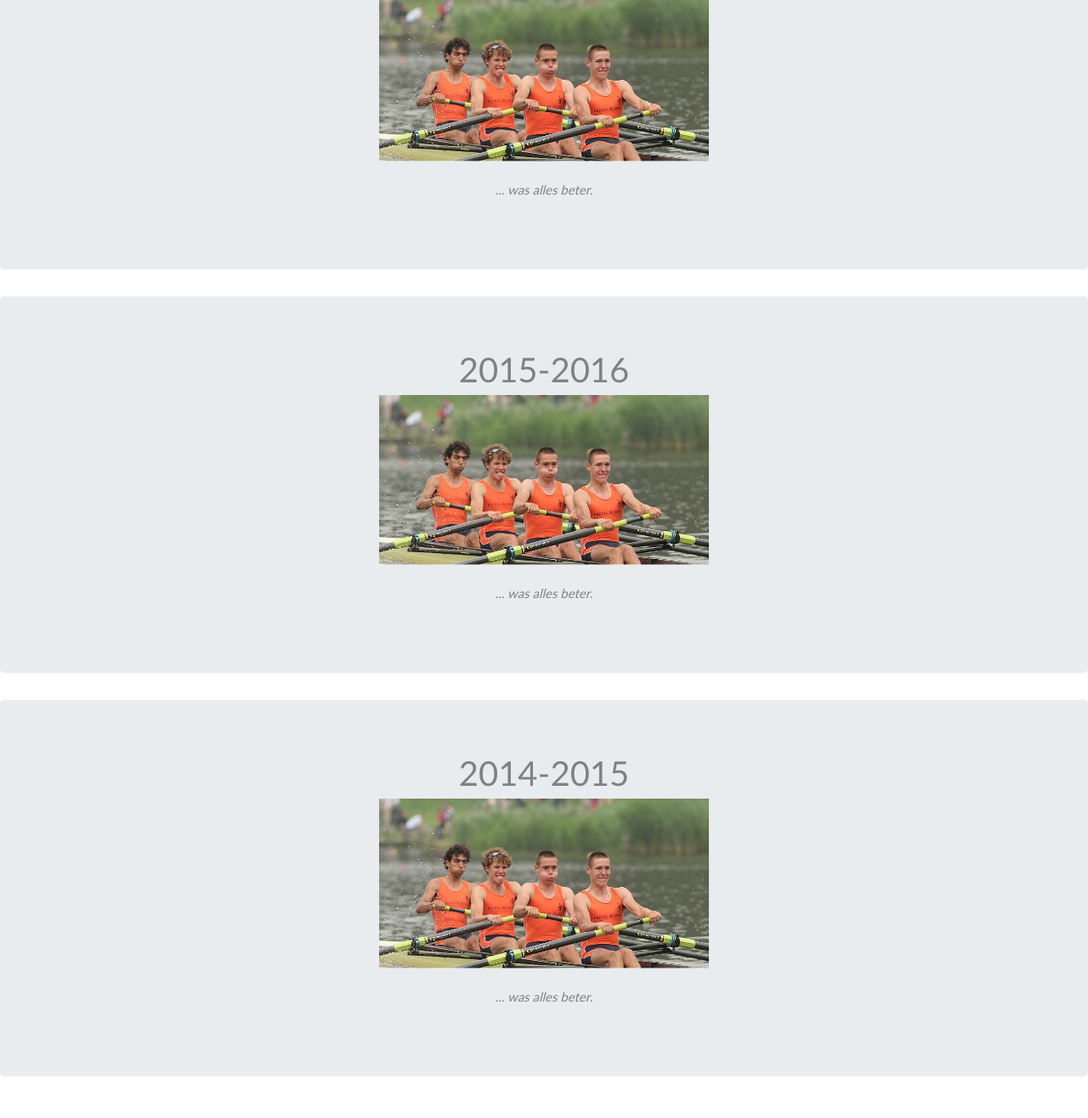
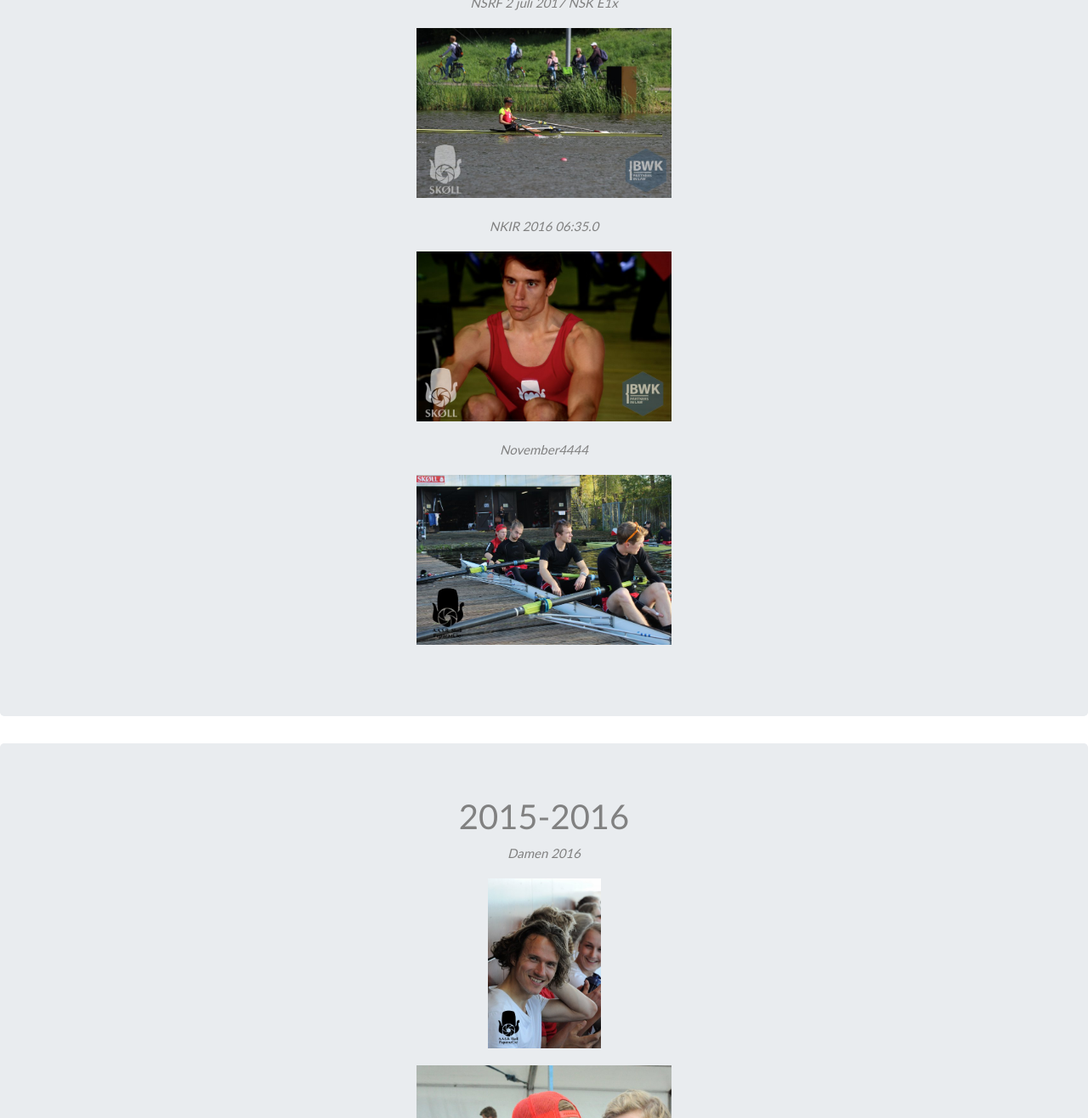
Before and after one commit to JKunst/oudlicht, a plain HTML site: page historie.html in a window 1280 px wide. Shown: the part 690-2006 px from the top of the page at 85% size. Drawn offline with nearby package versions, Linux system fonts and the light colour scheme; files whose address does not match are found by name.

Commit message:
meer foto's

```diff
--- a/historie.html
+++ b/historie.html
@@ -154,20 +154,36 @@
 
     <div id="historie2017" class="jumbotron text-center">
         <h1>2016-2017</h1>
-        <img src="img/lsb4-arb-07.jpg" style="height: 200px; margin-bottom: 20px">
-        <p><i>... was alles beter.</i></p>
+        <p><i> NSRF 2 juli 2017 NSK E1x</i></p>
+        <img src="img/nsrf-17-david.jpg" style="height: 200px; margin-bottom: 20px">
+
+        <p><i> NKIR 2016 06:35.0</i></p>
+        <img src="img/nkir-16-stephan.jpg" style="height: 200px; margin-bottom: 20px">
+
+        <p><i>November4444</i></p>
+        <img src="img/nov4-16-c4.jpg" style="height: 200px; margin-bottom: 20px">
     </div>
 
     <div id="historie2016" class="jumbotron text-center">
         <h1>2015-2016</h1>
-        <img src="img/lsb4-arb-07.jpg" style="height: 200px; margin-bottom: 20px">
-        <p><i>... was alles beter.</i></p>
+        <p><i>Damen 2016</i></p>
+        <img src="img/damen-16-jasper.jpg" style="height: 200px; margin-bottom: 20px">
+        <br />
+        <img src="img/damen-16-jim-stijn.jpg" style="height: 200px; margin-bottom: 20px">
+        <br />
+        <img src="img/damen-16-werner-daan.jpg" style="height: 200px; margin-bottom: 20px">
+
+        <br />
+        <p><i> NKIR 2015    </i></p>
+        <img src="img/nkir-15-job.jpg" style="height: 200px; margin-bottom: 20px">
     </div>
 
     <div id="historie2015" class="jumbotron text-center">
         <h1>2014-2015</h1>
-        <img src="img/lsb4-arb-07.jpg" style="height: 200px; margin-bottom: 20px">
-        <p><i>... was alles beter.</i></p>
+        <p><i> Heineken Roeivierkamp</i></p>
+        <img src="img/h4k-15.jpg" style="height: 400px; margin-bottom: 20px">
+        <img src="img/h4k-15-2.jpg" style="height: 200px; margin-bottom: 20px">
+
     </div>
     <!--https://web.archive.org/web/20110515020135/http://www.nlroei.nl/displayarticle-2701.html -->
 </body>
```
Also changed, not shown: img/H4K-15-2.jpg (added), img/H4K-15.jpg (added), img/damen-16-jasper.jpg (added), img/damen-16-jim-stijn.jpg (added), img/damen-16-werner-daan.jpg (added), img/nkir-15-job.jpg (added), img/nkir-16-stephan.jpg (added), img/nov4-15-werner.jpg (added), img/nov4-16-c4.jpg (added), img/nsrf-17-david.jpg (added), img/nsrf-17-pieter-david.jpg (added).
